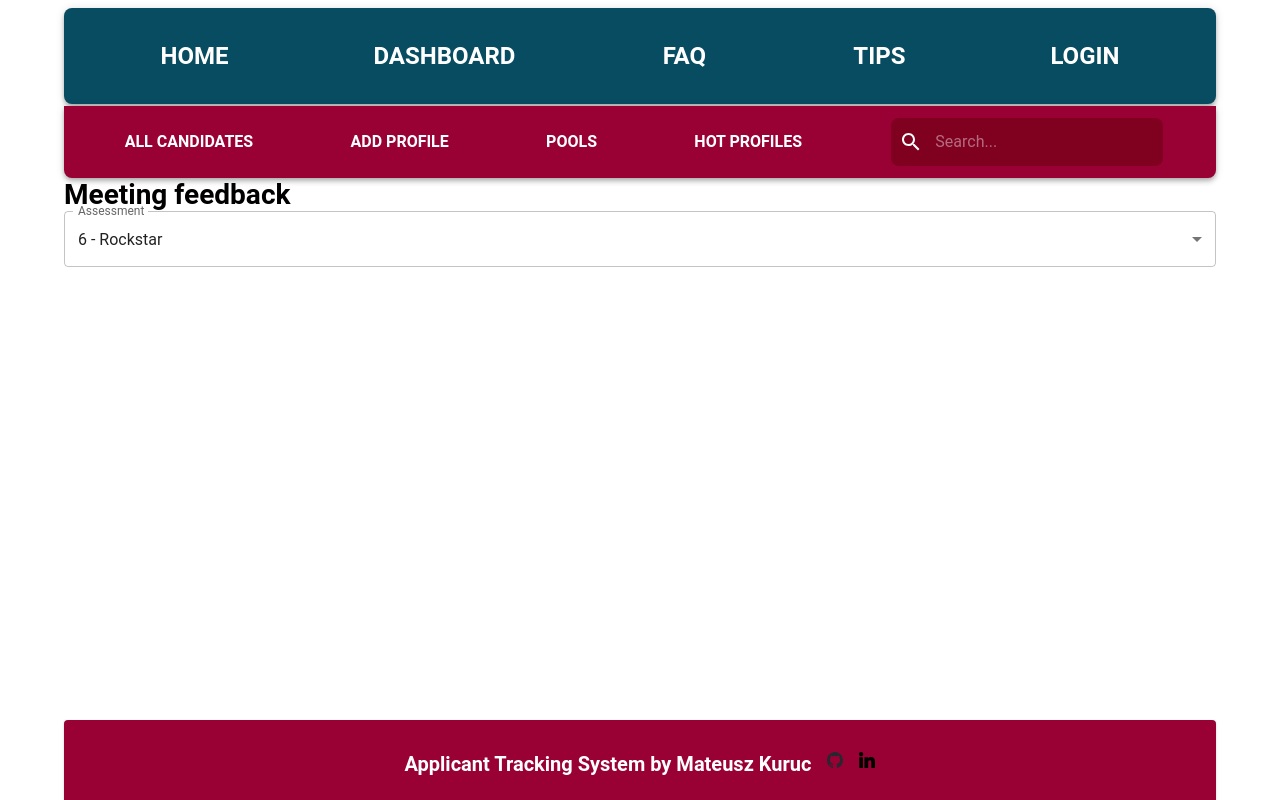
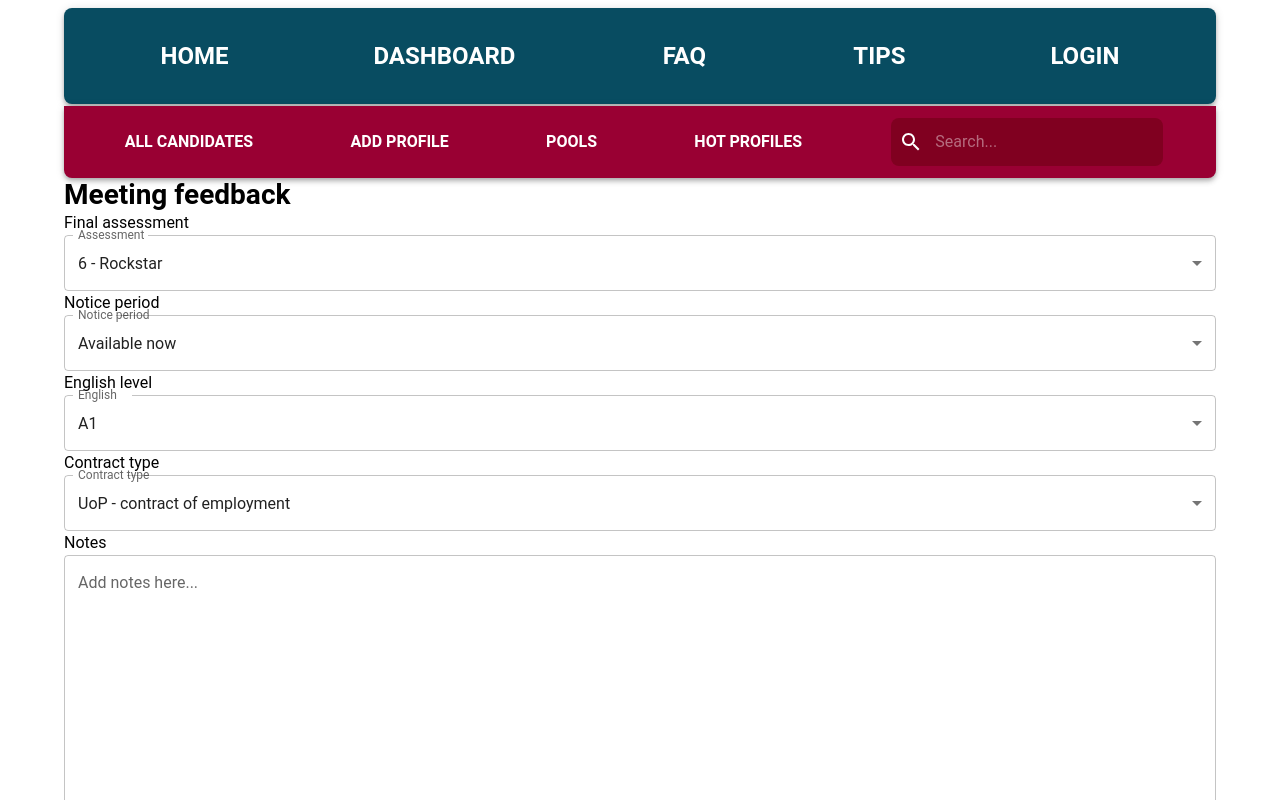
Before and after one commit to MateuszKuruc/ATS-recruitment-app, a React (Create React App) app in the folder ats-frontend/: page /candidates/1/feedback in a window 1280 px wide. Shown: the top 800 px of the page. Built offline with nearby package versions, Linux system fonts and the light colour scheme.

Commit message:
expand feedback component to include select menu for notice period, language lvl, contract type and textfield for notes

```diff
--- a/ats-frontend/src/components/Feedback.js
+++ b/ats-frontend/src/components/Feedback.js
@@ -5,11 +5,20 @@ import {
   InputLabel,
   MenuItem,
   Typography,
+  TextField,
 } from "@mui/material";
 import { useParams } from "react-router-dom";
 import styled from "styled-components";
 
 const StyledContainer = styled.div``;
+
+export const StyledTextField = styled(TextField)`
+  && {
+    margin-bottom: 2rem;
+    background-color: #ffffff;
+    border-radius: 0.5rem;
+  }
+`;
 
 const Feedback = ({ candidates }) => {
   const id = Number(useParams().id);
@@ -17,16 +26,22 @@ const Feedback = ({ candidates }) => {
   console.log("id", candidate.assessment);
 
   const [assessment, setAssessment] = useState("");
+  const [notice, setNotice] = useState("");
+  const [contract, setContract] = useState("");
+  const [notes, setNotes] = useState("");
+  const [language, setLanguage] = useState("");
 
   return (
     <StyledContainer>
       <Typography variant="h3">Meeting feedback</Typography>
+      <div>
+        <Typography variant="body1">Final assessment</Typography>
         <FormControl fullWidth>
           <InputLabel id="assessment">Assessment</InputLabel>
           <Select
             labelId="assessment"
             label="assessment"
-          value={candidate.assessment}
+            value={candidate.assessment ? candidate.assessment : "6 - Rockstar"}
           >
             <MenuItem value="1 - Disqualified">1 - Disqualified</MenuItem>
             <MenuItem value="2 - No hire">2 - No hire</MenuItem>
@@ -36,6 +51,66 @@ const Feedback = ({ candidates }) => {
             <MenuItem value="6 - Rockstar">6 - Rockstar</MenuItem>
           </Select>
         </FormControl>
+      </div>
+      <div>
+        <Typography variant="body1">Notice period</Typography>
+        <FormControl fullWidth>
+          <InputLabel id="notice">Notice period</InputLabel>
+          <Select
+            labelId="notice"
+            label="notice"
+            value={candidate.notice ? candidate.notice : "Available now"}
+          >
+            <MenuItem value="Available now">Available now</MenuItem>
+            <MenuItem value="2 weeks">2 weeks</MenuItem>
+            <MenuItem value="1 month">1 month</MenuItem>
+            <MenuItem value="2 months">2 months</MenuItem>
+            <MenuItem value="3 months">3 months</MenuItem>
+          </Select>
+        </FormControl>
+      </div>
+      <div>
+        <Typography variant="body1">English level</Typography>
+        <FormControl fullWidth>
+          <InputLabel id="language">English</InputLabel>
+          <Select
+            labelId="language"
+            label="language"
+            value={candidate.language ? candidate.language : "A1"}
+          >
+            <MenuItem value="A1">A1</MenuItem>
+            <MenuItem value="A2">A2</MenuItem>
+            <MenuItem value="B1">B1</MenuItem>
+            <MenuItem value="B2">B2</MenuItem>
+            <MenuItem value="C1">C1</MenuItem>
+            <MenuItem value="C2">C2</MenuItem>
+            <MenuItem value="Native">Native</MenuItem>
+          </Select>
+        </FormControl>
+      </div>
+      <div>
+        <Typography variant="body1">Contract type</Typography>
+        <FormControl fullWidth>
+          <InputLabel id="contract">Contract type</InputLabel>
+          <Select
+            labelId="contract"
+            label="contract"
+            value={candidate.contract ? candidate.contract : "UoP"}
+          >
+            <MenuItem value="UoP">UoP - contract of employment</MenuItem>
+            <MenuItem value="B2B">B2B</MenuItem>
+          </Select>
+        </FormControl>
+      </div>
+      <div>
+        <Typography variant="body1">Notes</Typography>
+        <StyledTextField
+          label="Add notes here..."
+          multiline
+          rows={20}
+          fullWidth
+        />
+      </div>
     </StyledContainer>
   );
 };
```
Also changed, not shown: ats-frontend/src/components/AddProfile.js (+8 -2 lines). Lines whose indentation alone changed are shown as unchanged.
